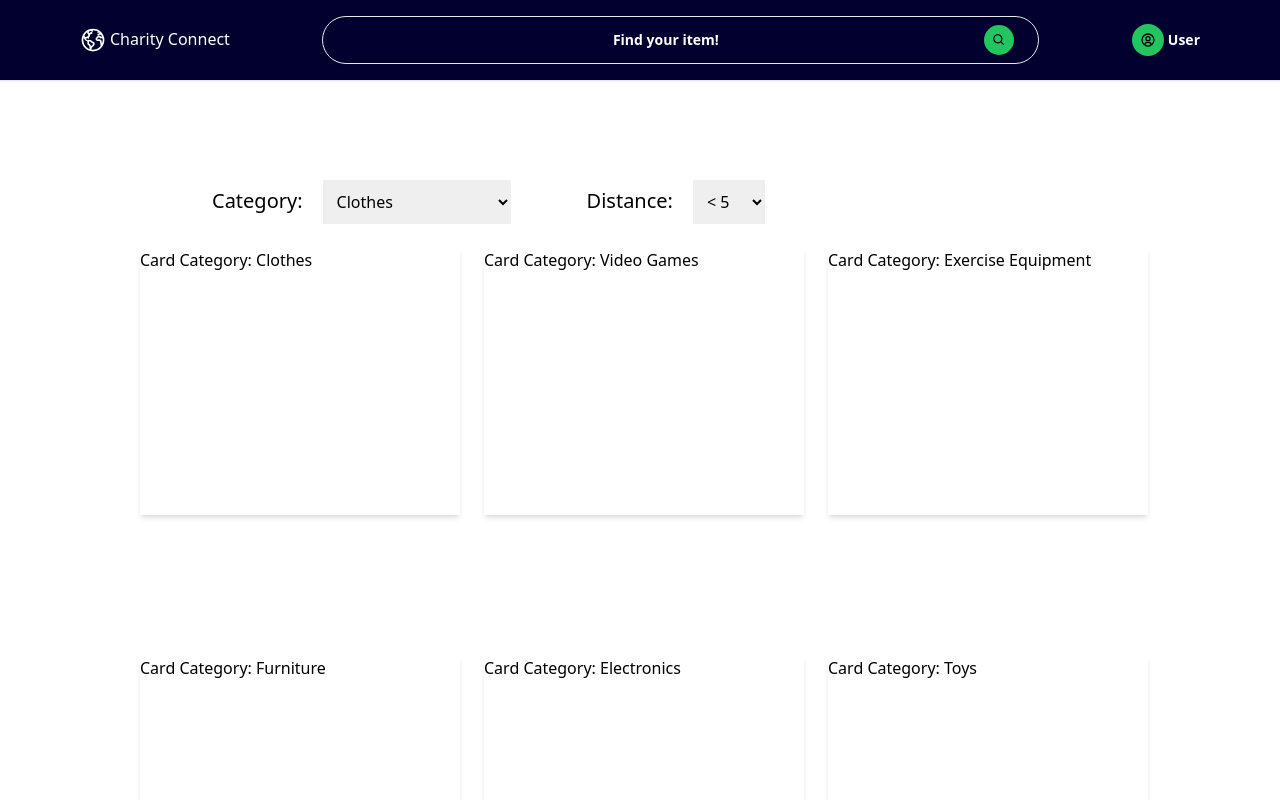
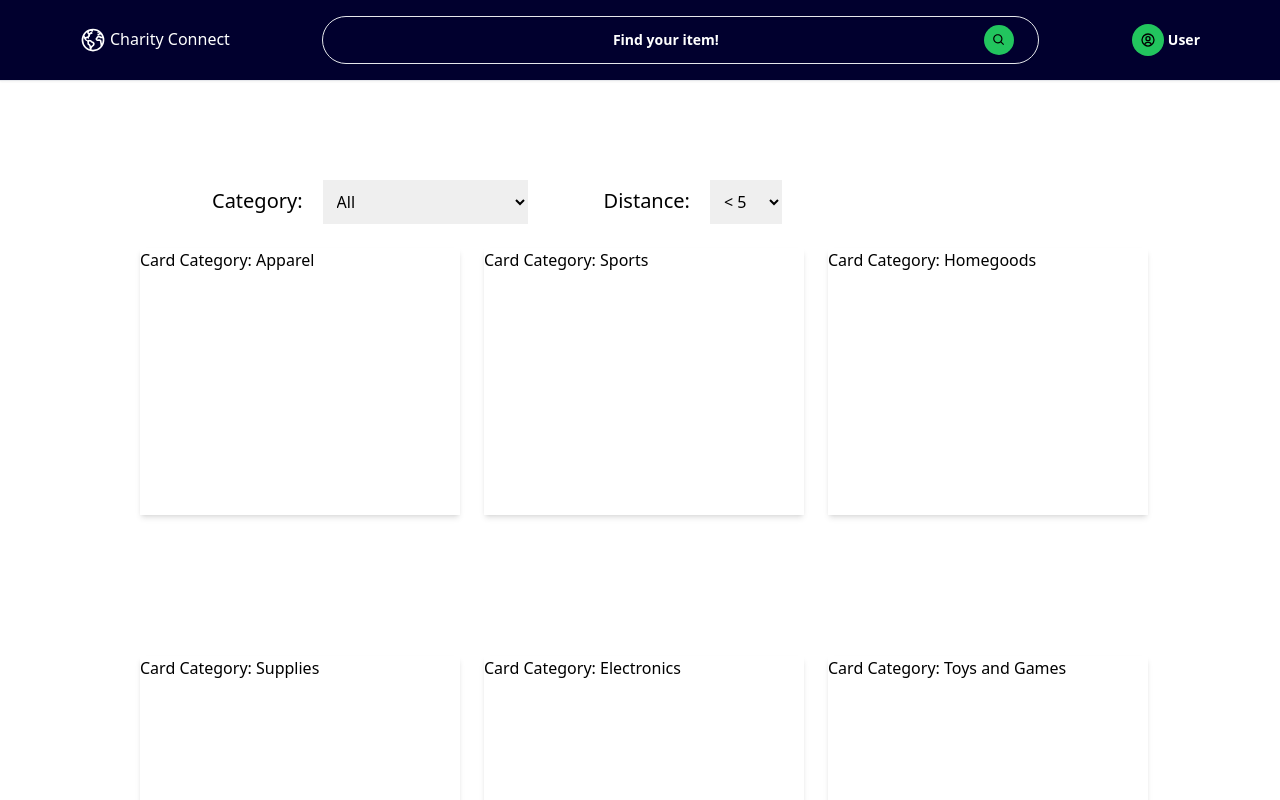
Before and after one commit to Bubble-Bits/Charity-Connect, a Next.js app in the folder charity-connect/: page /homepage in a window 1280 px wide. Shown: the top 800 px of the page. Built offline with nearby package versions, Linux system fonts and the light colour scheme.

Commit message:
Added sorting by categpry to list, using temporary list

```diff
--- a/charity-connect/app/components/ItemList.tsx
+++ b/charity-connect/app/components/ItemList.tsx
@@ -1,30 +1,40 @@
 'use client'
 import Item from './Item';
-import React from 'react';
+import React, { useState, useEffect, ChangeEvent } from 'react';
 
-const temp = [
+interface ItemsType {
+  id: number;
+  name: string;
+  category: string;
+  postedAt: number;
+}
+
+const categories: string[] = ['Apparel', 'Electronics', 'Entertainment', 'Family', 'Garden and Outdoors', 'Hobbies', 'Homegoods', 'Music',
+'Sports', 'Supplies', 'Toys and Games', 'Vehicles', 'Other']
+
+const temp: ItemsType[] = [
   {
     "id": 1,
     "name": "Alvin",
-    "category": "Clothes",
+    "category": "Apparel",
     "postedAt": 52
   },
   {
     "id": 2,
     "name": "Lovinson",
-    "category": "Video Games",
+    "category": "Sports",
     "postedAt": 1
   },
   {
     "id": 3,
     "name": "Stanley",
-    "category": "Exercise Equipment",
+    "category": "Homegoods",
     "postedAt": 10
   },
   {
     "id": 4,
     "name": "Christina",
-    "category": "Furniture",
+    "category": "Supplies",
     "postedAt": 33
   },
   {
@@ -36,24 +46,53 @@ const temp = [
   {
     "id": 6,
     "name": "Nick",
-    "category": "Toys",
+    "category": "Toys and Games",
     "postedAt": 14
   }
-]
+];
+
+let filteredItems = temp;
 
 export default function ItemList() {
+  const [items, setItems] = useState<ItemsType[]>([]);
+  const [filteredItems, setFilteredItems] = useState<ItemsType[]>([]);
+  const [filter, setFilter] = useState('All');
+
+  const handleSelect = (e: ChangeEvent<HTMLSelectElement>) => {
+    setFilter(e.target.value);
+  };
+
+  useEffect(() => {
+    const fetchData = async () => {
+      await new Promise((resolve) => {return setTimeout(resolve, 1000)});
+      const data:any = temp;
+      setItems(data);
+      setFilteredItems(data);
+    }
+    fetchData();
+  }, []);
+
+  useEffect(() => {
+    let filtered = items.filter((item: any) => {
+      if (filter === 'All') return true;
+      return filter === item.category;
+      }
+    );
+    setFilteredItems(filtered);
+    console.log(items);
+  }, [filter])
+
 
   return (
     <>
       <div className='Filters flex gap-4 ml-48'>
         <div className='FilterCategory m-5'>
           <span className='FilterName text-xl mr-5'>Category:</span>
-          <select className='p-2.5 mr-5'>
-            <option>Clothes</option>
-            <option>Video Games</option>
-            <option>Exercise Equipment</option>
-            <option>Electronics</option>
-            <option>Toys</option>
+          <select className='p-2.5 mr-5' onChange={handleSelect}>
+            <option>All</option>
+            {categories.map((category) => {
+              return <option key={category}>{category}</option>
+            })}
           </select>
         </div>
         <div className='FilterDistance m-5'>
@@ -72,8 +111,8 @@ export default function ItemList() {
       flex flex-wrap gap-4 justify-center ml-1
       h-screen w-screen'
       >
-        {temp.map((item) => {
-          return <Item key={item.id} category={item.category}/>
+        {filteredItems.length !== 0 && filteredItems.map((item) => {
+          return <Item key={item.id} category={item.category} />
         })}
       </div>
     </>
```
